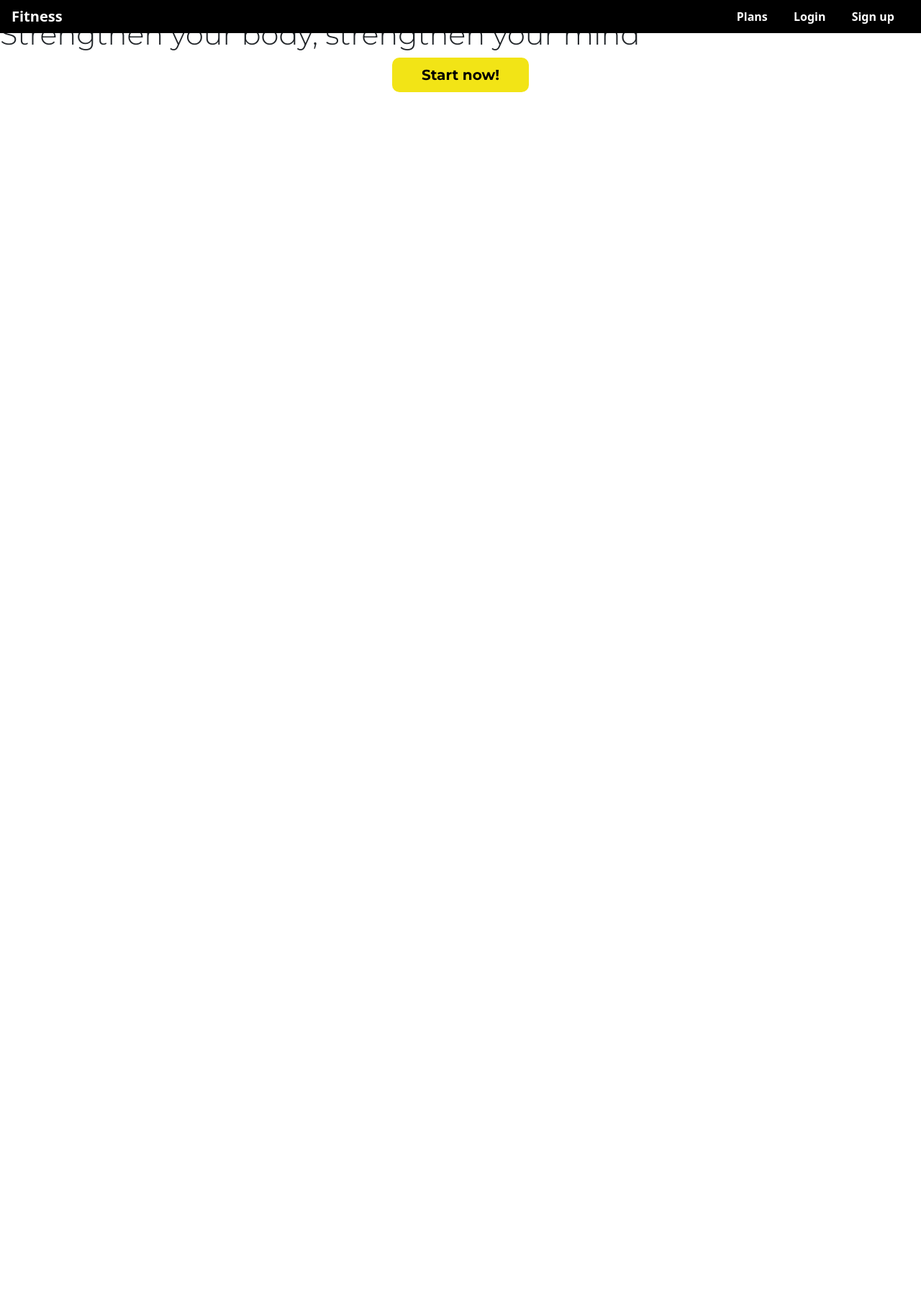
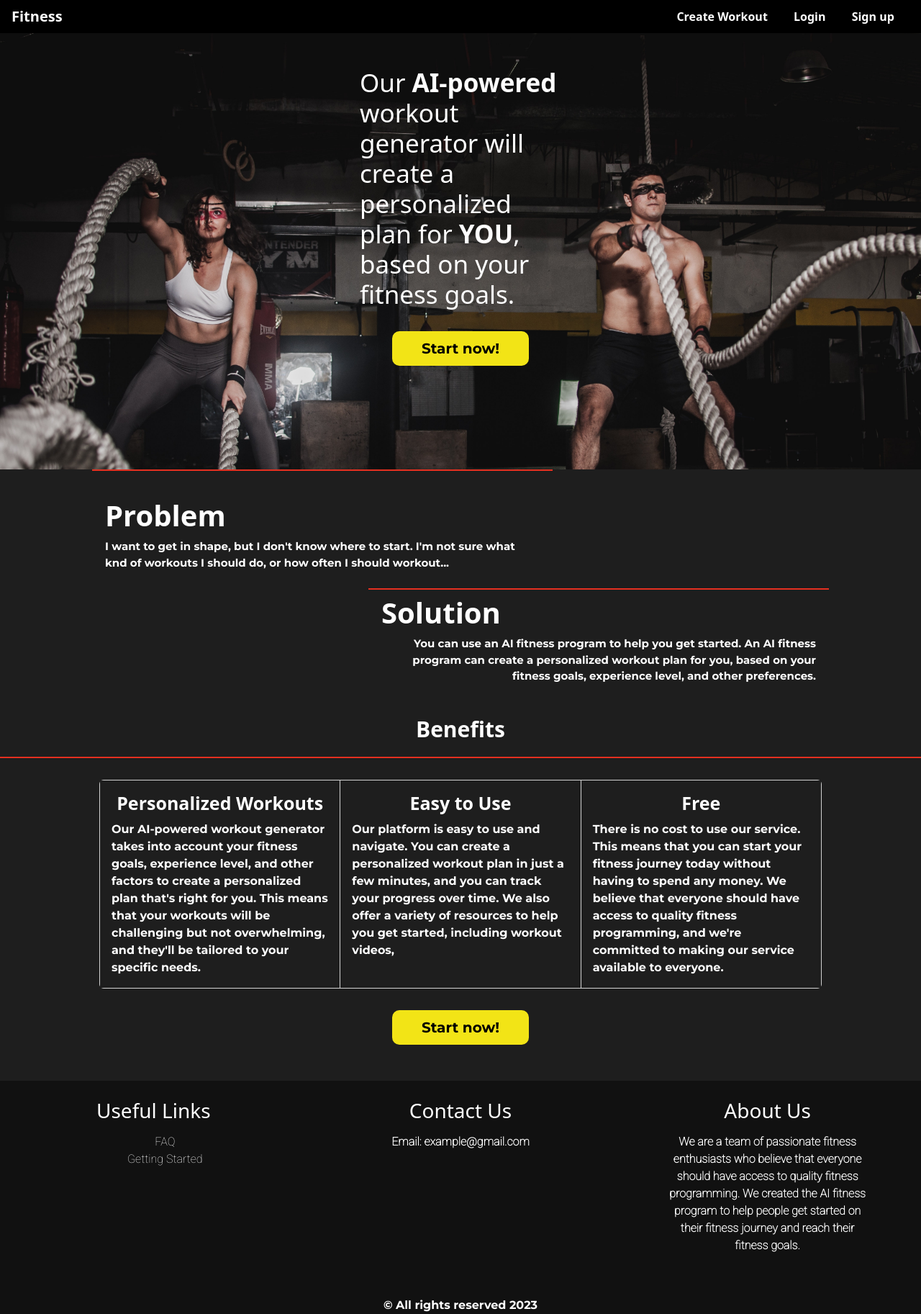
Before and after one commit to AndrewSushi/WorkoutRoutine, a Flask app: page / in a window 1280 px wide. Shown: the whole page at 72% size. Before the commit the page ends 128 px from the top, so only its background shows below. Run offline with Flask 3, Linux system fonts and the light colour scheme.

Commit message:
Finished the project

```diff
--- a/static/css/body.css
+++ b/static/css/body.css
@@ -15,6 +15,7 @@ main{
 
 .information{
     background-color:#1e1e1e;
+    width: 100%;
 }
 #start-button {
     font-family: 'Montserrat', sans-serif;
@@ -125,8 +126,12 @@ main{
 
 .card-body{
     background-color: #1e1e1e;
+}
+.card-background{
+    width: 100%;
+    background-color: #1e1e1e;
+}
 
-}
 .benefits{
     display: block;
     font-weight: bold;
--- /dev/null
+++ b/static/css/footer.css
@@ -0,0 +1,41 @@
+.footer-div {
+    background-color: #111111;
+    margin-top: 50px;
+    display: flex;
+    justify-content: center;
+}
+
+.column {
+    width: 300px; /* For example, set a fixed width for each column */
+    padding: 10px;
+    display: inline-block;
+    color: white;
+    text-align: center;
+    height: 300px;
+    text-decoration: none;
+    text-align: center;
+    font-weight:light;
+}
+
+.footer-heading{
+    font-size: 28px;
+    margin: 15px 12px;
+}
+
+.footer-heading:hover{
+    border-bottom: 2px solid #E53020;
+}
+
+.copyright{
+    text-align: center;
+    background-color: #111111;
+}
+
+.links ul li{
+    list-style-type: none;
+    font-family: 'Roboto', sans-serif;
+}
+
+#footer-text{
+    font-family: 'Roboto', sans-serif;
+}
--- a/static/css/forms.css
+++ b/static/css/forms.css
@@ -18,6 +18,7 @@
     text-align: center;
 }
 .heading-2{
+    text-align: center;
     color: white;
     margin: 0;
 }
@@ -152,9 +153,10 @@ ul.form-stepper li a .form-stepper-circle {
     color: #fff !important; /* step active*/
 }
 .form-stepper .form-stepper-active .form-stepper-circle:hover {
-    background-color: #fff !important;
+    background-color: #ac2115 !important;
     color: #fff !important;
 }
+
 .form-stepper .form-stepper-unfinished .form-stepper-circle {
     background-color: 	#f6f6f6;
 }
--- a/static/css/login.css
+++ b/static/css/login.css
@@ -66,7 +66,6 @@
 
 .button-submit:hover {
     background: #e0d313;
-    font-size: 15px;
 }
 
 
--- a/static/css/profile.css
+++ b/static/css/profile.css
@@ -15,3 +15,11 @@
 .welcome-info{
     text-align: center;
 }
+
+.non-login-box p{
+   text-align: center;
+}
+
+.logout{
+    text-align: center;
+}
--- a/static/css/results.css
+++ b/static/css/results.css
@@ -58,3 +58,7 @@
 .button-text:hover{
     border: 2px solid E53020;
 }
+
+.button-text{
+    margin-left: 0px;
+}
--- a/templates/base.html
+++ b/templates/base.html
@@ -16,6 +16,9 @@
   <link rel="preconnect" href="https://fonts.googleapis.com">
   <link rel="preconnect" href="https://fonts.gstatic.com" crossorigin>
   <link href="https://fonts.googleapis.com/css2?family=Montserrat:wght@300;700&family=Nunito+Sans:ital@1&display=swap" rel="stylesheet">
+  <link rel="preconnect" href="https://fonts.googleapis.com">
+    <link rel="preconnect" href="https://fonts.gstatic.com" crossorigin>
+    <link href="https://fonts.googleapis.com/css2?family=Roboto:wght@100&display=swap" rel="stylesheet">
 
 </head>
 <body>
@@ -28,12 +31,9 @@
     <nav class="main-nav">
         <ul class="main-nav_items">
             <li class="main-nav_item">
-                <a href="404.html">Plans</a>
+                <a href="/form">Create Workout</a>
             </li>
             {% if session['user_id'] %}
-                <li class="main-nav_item">
-                <a href="/logout">Logout</a>
-                </li>
                 <li class="main-nav_item">
                 <a href="/users/{{session['user_id']}}">Profile</a>
                 </li>
--- a/templates/home.html
+++ b/templates/home.html
@@ -1,14 +1,98 @@
 {% extends 'base.html' %}
 {% block content %}
+<div class="main-back">
+        <div class="main-container">
+            <div class="main-title">
+                <h1 class="main-title">Our <span class="bold-you">AI-powered</span> workout generator will create a personalized plan for
+                <span class="bold-you">YOU</span>, based on your fitness goals.</h1>
+                {% if session['user_id'] %}
+                    <a href="/form" id="start-button">Start now!</a>
+                {% else %}
+                    <a href="/login" id="start-button">Start now!</a>
+                {% endif %}
+            </div>
+        </div>
 
-<main>
-    <section id="main-img">
-        <h1 id="slogan">Strengthen your body, strengthen your mind</h1>
+        </main>
+        <div class="information">
+            <div class="problem-container">
+                <h1 class="problem-headline main-top_margin">Problem</h1>
+                <p class="problem">I want to get in shape, but I don't know where to start.
+                    I'm not sure what knd of workouts I should do, or how often I should workout...
+                </p>
+            </div>
+            <div class="solution-container">
+                <h1 class="solution-headline">Solution</h2>
+                <p class="solution">You can use an AI fitness program to help you get started.
+                    An AI fitness program can create a personalized workout plan for you, based
+                    on your fitness goals, experience level, and other preferences.</p>
+            </div>
+        </div>
+<div class="card-background">
+    <h1 class="benefits">Benefits</h1>
+    <div class="card-group">
+        <div class="card">
+            <div class="card-body">
+                <h5 class="title">Personalized Workouts</h5>
+                <p class="card-text">Our AI-powered workout generator takes into account your fitness goals,
+                    experience level, and other factors to create a personalized plan that's
+                    right for you. This means that your workouts will be challenging but not
+                    overwhelming, and they'll be tailored to your specific needs.</p>
+                </div>
+            </div>
+            <div class="card">
+                <div class="card-body">
+                    <h5 class="title">Easy to Use</h5>
+                    <p class="card-text">Our platform is easy to use and navigate. You can create a personalized
+            workout plan in just a few minutes, and you can track your progress over
+            time. We also offer a variety of resources to help you get started, including
+            workout videos,</p>
+    </div>
+    </div>
+    <div class="card">
+        <div class="card-body">
+            <h5 class="title">Free</h5>
+            <p class="card-text">There is no cost to use our service. This means that you can start your fitness
+                journey today without having to spend any money. We believe that everyone should
+                have access to quality fitness programming, and we're committed to making our
+                service available to everyone.</p>
+        </div>
+    </div>
+</div>
+    <div class="cta-background">
         {% if session['user_id'] %}
             <a href="/form" id="start-button">Start now!</a>
         {% else %}
             <a href="/login" id="start-button">Start now!</a>
         {% endif %}
-    </section>
-</main>
+    </div>
+        <footer>
+            <div class="footer-div">
+                <div class="column links">
+                    <h1 class="footer-heading"> Useful Links</h1>
+                    <ul>
+                        <li>FAQ</li>
+                        <li>Getting Started</li>
+                    </ul>
+                </div>
+                <div class="column">
+                    <h1 class="footer-heading">Contact Us</h1>
+                    <p id="footer-text">Email: example@gmail.com</p>
+                </div>
+                <div class="column">
+                    <h1 class="footer-heading">About Us</h1>
+                    <p id="footer-text">We are a team of passionate fitness enthusiasts who believe that
+                        everyone should have access to quality fitness programming. We
+                         created the AI fitness program to help people get started on
+                         their fitness journey and reach their fitness goals.
+                    </p>
+                </div>
+
+            </div>
+                <div class="copyright">
+                    <p>© All rights reserved    2023</p>
+                </div>
+        </footer>
+    </div>
+</div>
 {% endblock %}
--- a/templates/user.html
+++ b/templates/user.html
@@ -32,9 +32,14 @@
         </tbody>
         </table>
     {% else %}
+    <div class="non-login-box">
         <p>You haven't created any workouts yet!</p>
         <p>Click <a href="/form">here</a> to create a workout.</p>
+    </div>
     {% endif %}
+    <div class="logout">
+        <p><a href="/logout" >Logout</a></p>
+    </div>
 </div>
 
 
```
